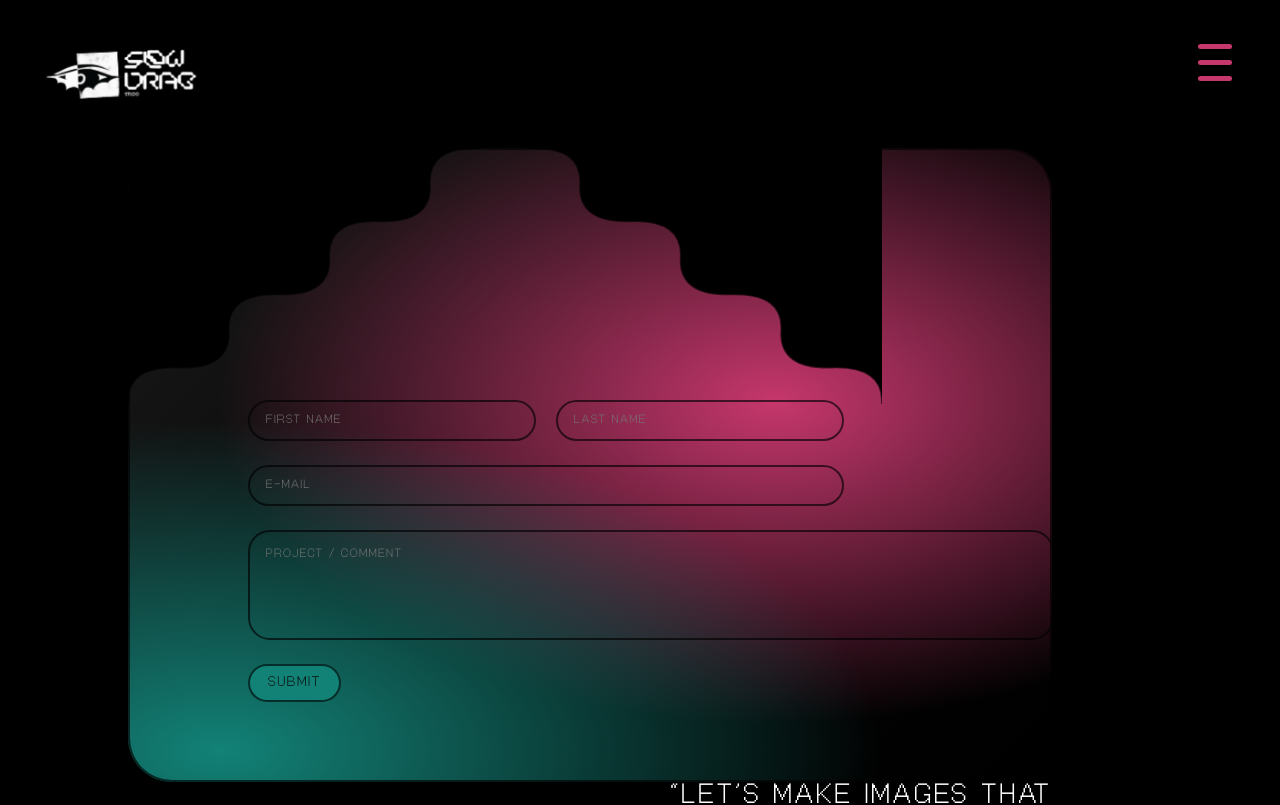
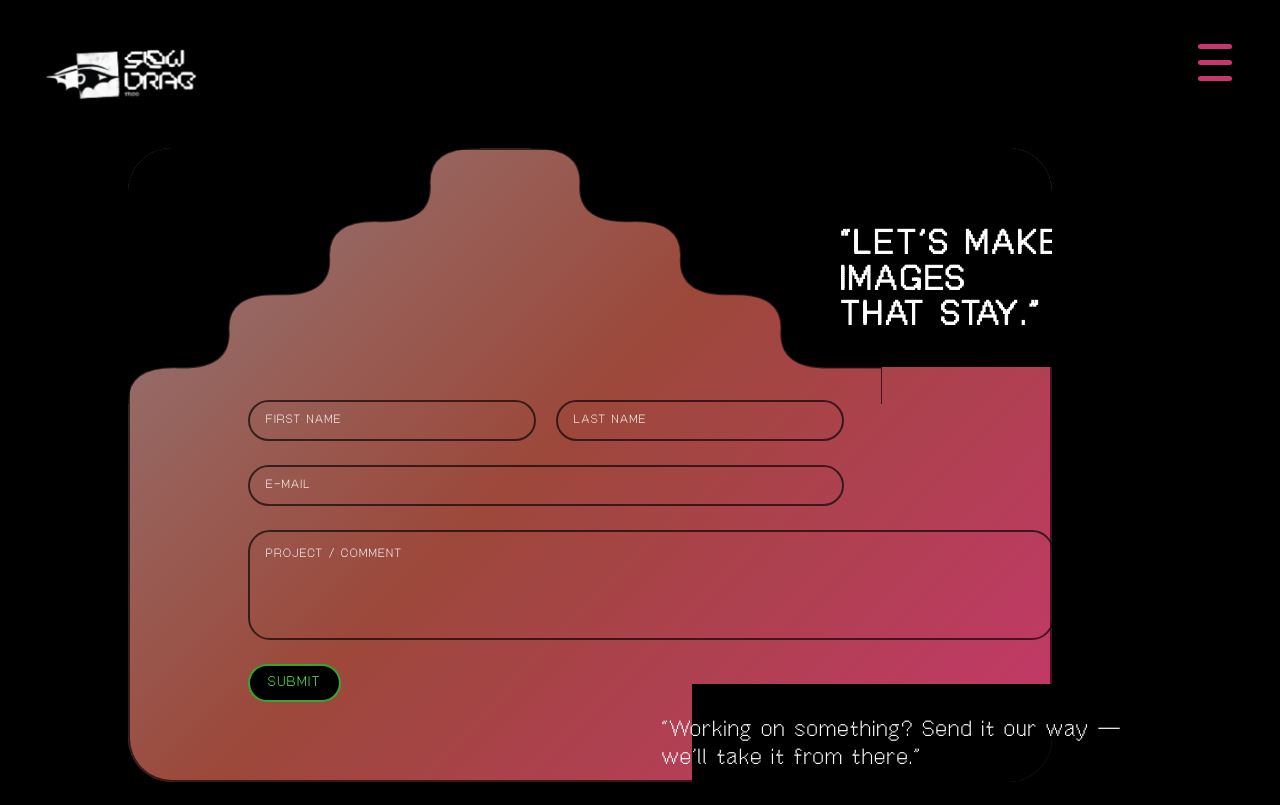
Before and after one commit to narasimhareddyputta94/slowdrag, a Next.js app: page /contact in a window 1280 px wide. Shown: the top 805 px of the page. Built offline with nearby package versions, Linux system fonts and the light colour scheme.

Commit message:
done with changes in contact us page

```diff
--- a/app/contact/page.tsx
+++ b/app/contact/page.tsx
@@ -3,8 +3,10 @@ import Footer from "@/components/footer/Footer";
 
 export default function ContactPage() {
   const brandColor = "#c6376c";
-  const brandTeal = "#128277";
+  const brandTeal = "#9c483aff";
+  const brandWhite = "#927a7aff";
   const notchWaveD = makeNotchWavePath(7, 11);
+  const rightNotchWaveD = makeNotchWavePath(7, 11, { straightLastSegment: true });
 
   return (
     <main style={{ background: "#000", color: "#fff" }}>
@@ -28,6 +30,7 @@ export default function ContactPage() {
         <div className="mx-auto max-w-[1400px] px-10 md:px-16">
           <div className="grid gap-10 lg:gap-16 lg:grid-cols-[1.15fr_0.85fr]">
             {/* Left: form card */}
+            <div style={{ position: "relative" }}>
               <div
                 style={{
                   position: "relative",
@@ -47,11 +50,11 @@ export default function ContactPage() {
                     "--notchLeft": "clamp(200px, 32vh, 270px)",
                     // Extra shift for the top-right wavy cut
                     "--rightCutShift": "clamp(170px, 18vh, 240px)",
+                    // Bottom-right cutout for the quote
+                    "--brCutW": "clamp(340px, 28vw, 480px)",
+                    "--brCutH": "clamp(96px, 12vh, 132px)",
                   } as React.CSSProperties ),
-                background:
-                  `radial-gradient(1200px 600px at 10% 95%, ${brandTeal} 0%, rgba(18,130,119,0.0) 55%), ` +
-                  `radial-gradient(900px 520px at 70% 40%, ${brandColor} 0%, rgba(198,55,108,0.0) 62%), ` +
-                  `linear-gradient(135deg, rgba(255,255,255,0.10) 0%, rgba(255,255,255,0.02) 55%, rgba(0,0,0,0.0) 100%)`,
+                  background: `linear-gradient(135deg, ${brandWhite} 0%, ${brandTeal} 46%, ${brandColor} 100%)`,
                   boxShadow: "inset 0 0 0 2px rgba(0,0,0,0.65)",
                   overflow: "hidden",
                   fontFamily: "var(--font-offbit)",
@@ -113,12 +116,12 @@ export default function ContactPage() {
                 >
                   {/* Mirror horizontally so the cut sits on the top-right corner */}
                   <path
-                    d={`M0 0 L100 0 ${notchWaveD} L0 0 Z`}
+                    d={`M0 0 L100 0 ${rightNotchWaveD} L0 0 Z`}
                     fill="#000"
                     transform="translate(100 0) scale(-1 1)"
                   />
                   <path
-                    d={`M100 0 ${notchWaveD}`}
+                    d={`M100 0 ${rightNotchWaveD}`}
                     fill="none"
                     stroke="rgba(0,0,0,0.65)"
                     strokeWidth="2"
@@ -128,6 +131,48 @@ export default function ContactPage() {
                     transform="translate(100 0) scale(-1 1)"
                   />
                 </svg>
+              </div>
+
+              {/* Mask the right-side pillar created by shifting the cut (only up to the last curve) */}
+              <div
+                aria-hidden="true"
+                style={{
+                  position: "absolute",
+                  top: 0,
+                  right: 0,
+                  // Slightly overlap left to cover any anti-aliased seam/border.
+                  width: "calc(var(--rightCutShift) + 3px)",
+                  height: "calc(var(--notchLeft) - 37px)",
+                  background: "#000",
+                  pointerEvents: "none",
+                  // Above the notch stroke so the old pillar edge line can't show through.
+                  zIndex: 3,
+                  boxShadow: "-2px 0 0 #000",
+                  borderTopRightRadius: 44,
+                }}
+              >
+              </div>
+
+              {/* Quote moved onto the contact box near the top-right cut */}
+              <div
+                style={{
+                  position: "absolute",
+                  top: 80,
+                  right: "calc(var(--rightCutShift) + -180px)",
+                  zIndex: 10,
+                  textAlign: "left",
+                  textTransform: "uppercase",
+                  whiteSpace: "pre-line",
+                  letterSpacing: "0.12em",
+                  lineHeight: 1.05,
+                  fontWeight: 700,
+                  fontSize: "clamp(22px, 2.8vw, 34px)",
+                  maxWidth: 320,
+                  color: "#fdfcfcff",
+                  pointerEvents: "none",
+                }}
+              >
+                {"\u201cLET\u2019S MAKE\nIMAGES\nTHAT STAY.\u201d"}
               </div>
 
               <form
@@ -149,6 +194,7 @@ export default function ContactPage() {
                   <input
                     name="firstName"
                     placeholder="FIRST NAME"
+                    className="contact-field placeholder:text-white placeholder:opacity-100"
                     style={{ ...inputStyle, maxWidth: "100%" }}
                     autoComplete="given-name"
                   />
@@ -158,6 +204,7 @@ export default function ContactPage() {
                   <input
                     name="lastName"
                     placeholder="LAST NAME"
+                    className="contact-field placeholder:text-white placeholder:opacity-100"
                     style={{ ...inputStyle, maxWidth: "100%" }}
                     autoComplete="family-name"
                   />
@@ -166,6 +213,7 @@ export default function ContactPage() {
                 <input
                   name="email"
                   placeholder="E-MAIL"
+                  className="contact-field placeholder:text-white placeholder:opacity-100"
                   style={inputStyle}
                   autoComplete="email"
                   inputMode="email"
@@ -174,6 +222,7 @@ export default function ContactPage() {
                 <textarea
                   name="message"
                   placeholder="PROJECT / COMMENT"
+                  className="contact-field placeholder:text-white placeholder:opacity-100"
                   rows={6}
                   style={{
                     ...inputStyle,
@@ -188,11 +237,11 @@ export default function ContactPage() {
                   <button
                     type="submit"
                     style={{
-                      border: "2px solid rgba(0,0,0,0.65)",
+                      border: "2px solid rgba(83, 255, 77, 0.65)",
                       borderRadius: 999,
                       padding: "10px 18px",
-                      background: brandTeal,
-                      color: "#0b0b0b",
+                      background: "#000000",
+                      color: "#53ff4d",
                       fontFamily: "var(--font-offbit)",
                       textTransform: "uppercase",
                       letterSpacing: "0.14em",
@@ -205,6 +254,47 @@ export default function ContactPage() {
                   </button>
                 </div>
               </form>
+
+              {/* Bottom-right cutout area for the quote */}
+              <div
+                aria-hidden="true"
+                style={{
+                  position: "absolute",
+                  // Slightly overshoot to prevent any anti-aliased/colored seam
+                  // from the gradient showing at the edge.
+                  right: -2,
+                  bottom: -2,
+                  width: "calc(var(--brCutW) + 4px)",
+                  height: "calc(var(--brCutH) + 4px)",
+                  background: "#000",
+                  pointerEvents: "none",
+                  zIndex: 2,
+
+                }}
+              >
+              </div>
+              </div>
+
+              {/* Same quote, but outside the overflow:hidden card so line 1 isn't clipped */}
+              <div
+                style={{
+                  position: "absolute",
+                  right: -70,
+                  bottom: 10,
+                  zIndex: 20,
+                  fontFamily: "var(--font-offbit)",
+                  textAlign: "left",
+                  letterSpacing: "0.08em",
+                  lineHeight: 1.25,
+                  fontSize: "clamp(16px, 1.8vw, 22px)",
+                  color: "#fff",
+                  whiteSpace: "pre",
+                  width: "max-content",
+                  pointerEvents: "none",
+                }}
+              >
+                {"\u201cWorking on something? Send it our way \u2014\nwe\u2019ll take it from there.\u201d"}
+              </div>
             </div>
 
             {/* Right: quotes */}
@@ -216,34 +306,7 @@ export default function ContactPage() {
                 justifyContent: "space-between",
                 minHeight: 420,
               }}
-            >
-              <div
-                style={{
-                  alignSelf: "flex-end",
-                  textAlign: "right",
-                  textTransform: "uppercase",
-                  letterSpacing: "0.12em",
-                  lineHeight: 1.05,
-                  fontSize: "clamp(18px, 2.2vw, 28px)",
-                  maxWidth: 420,
-                }}
-              >
-                {"\u201cLET\u2019S MAKE\nIMAGES\nTHAT STAY.\u201d"}
-              </div>
-
-              <div
-                style={{
-                  alignSelf: "flex-end",
-                  textAlign: "left",
-                  letterSpacing: "0.08em",
-                  lineHeight: 1.25,
-                  fontSize: "clamp(14px, 1.4vw, 18px)",
-                  maxWidth: 520,
-                }}
-              >
-                {"\u201cWorking on something? Send it our way \u2014\nwe\u2019ll take it from there.\u201d"}
-              </div>
-            </div>
+            />
           </div>
         </div>
       </section>
@@ -253,21 +316,26 @@ export default function ContactPage() {
   );
 }
 
-function makeNotchWavePath(segments: number, amplitude: number) {
-  // Builds a wavy path from (100,0) to (0,100) with alternating bulges.
-  // segments=7 => 7 arches/inverted arches.
+function makeNotchWavePath(
+  segments: number,
+  amplitude: number,
+  options?: {
+    straightLastSegment?: boolean;
+    invertSegments?: number[]; // <-- NEW
+  }
+) {
   const n = Math.max(1, Math.floor(segments));
   const amp = Math.max(0, amplitude);
 
-  // Direction along the diagonal and its perpendicular.
   const dx = -1;
   const dy = 1;
   const invLen = 1 / Math.hypot(dx, dy);
   const ux = dx * invLen;
   const uy = dy * invLen;
-  // Perpendicular unit vector
   const px = -uy;
   const py = ux;
+
+  const invert = new Set(options?.invertSegments ?? []);
 
   let d = "";
   for (let i = 0; i < n; i++) {
@@ -282,14 +350,24 @@ function makeNotchWavePath(segments: number, amplitude: number) {
     const mx = (x0 + x1) / 2;
     const my = (y0 + y1) / 2;
 
-    const sign = i % 2 === 0 ? 1 : -1;
+    // default alternating bulge direction (your current logic)
+    let sign = i % 2 === 0 ? 1 : -1; // :contentReference[oaicite:1]{index=1}
+
+    // NEW: flip ONLY the curves you want
+    if (invert.has(i)) sign *= -1;
+
     const cx = mx + px * amp * sign;
     const cy = my + py * amp * sign;
 
+    if (options?.straightLastSegment && i === n - 1) {
+      d += ` L ${x1.toFixed(3)} ${y0.toFixed(3)} L ${x1.toFixed(3)} ${y1.toFixed(3)}`;
+    } else {
       d += ` Q ${cx.toFixed(3)} ${cy.toFixed(3)} ${x1.toFixed(3)} ${y1.toFixed(3)}`;
+    }
   }
   return d;
 }
+
 
 const inputStyle: React.CSSProperties = {
   width: "100%",
@@ -300,7 +378,8 @@ const inputStyle: React.CSSProperties = {
   padding: "12px 16px",
   background: "transparent",
   outline: "none",
-  color: "#0b0b0b",
+  color: "#ffffff",
+  caretColor: "#ffffff",
   fontFamily: "var(--font-offbit)",
   textTransform: "uppercase",
   letterSpacing: "0.14em",
--- a/app/globals.css
+++ b/app/globals.css
@@ -12,3 +12,13 @@ body {
   background: #000;
   color: #fff;
 }
+
+/* Contact form placeholders: keep them clearly visible */
+.contact-field::placeholder {
+  color: #fff;
+  opacity: 1;
+}
+
+.contact-field::-ms-input-placeholder {
+  color: #fff;
+}
```
Lines whose indentation alone changed are shown as unchanged.
